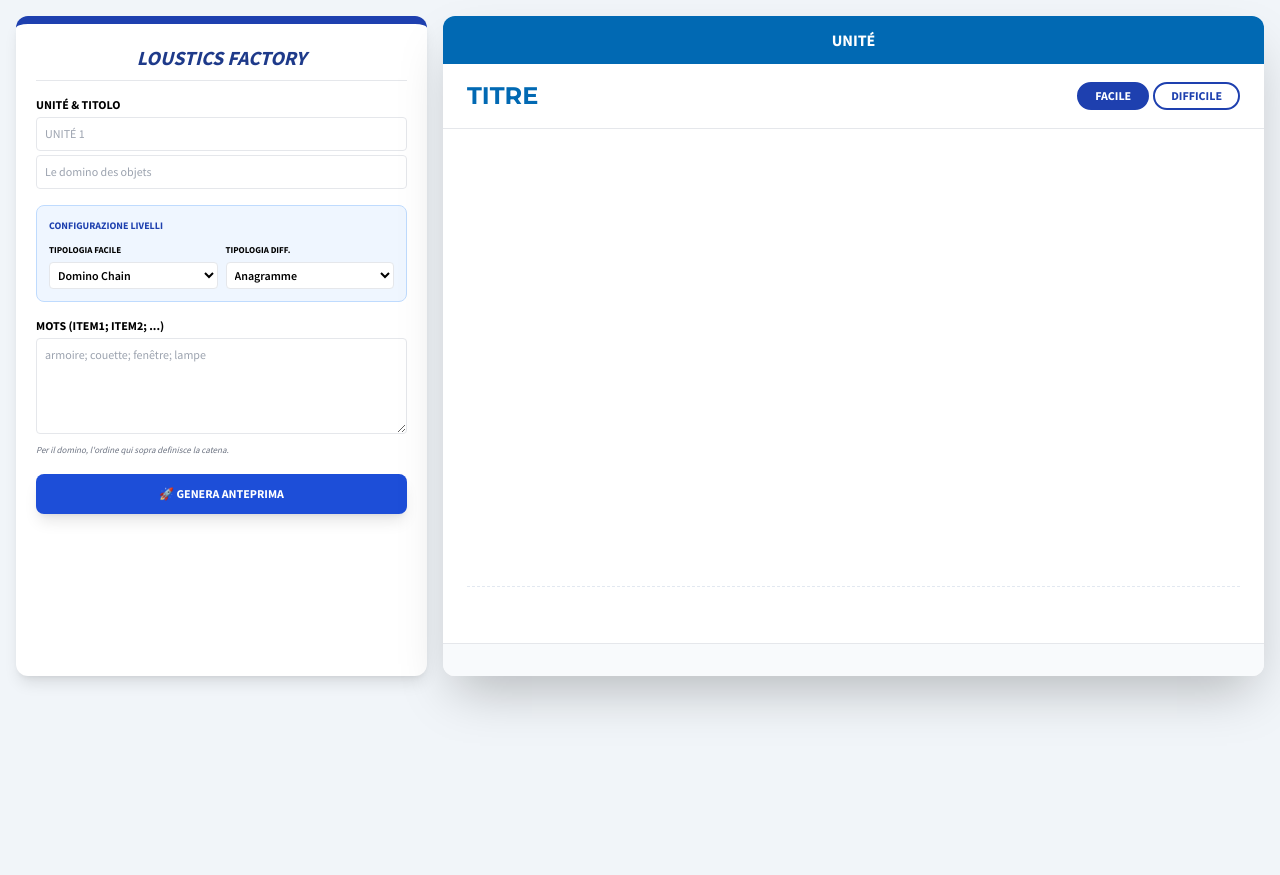
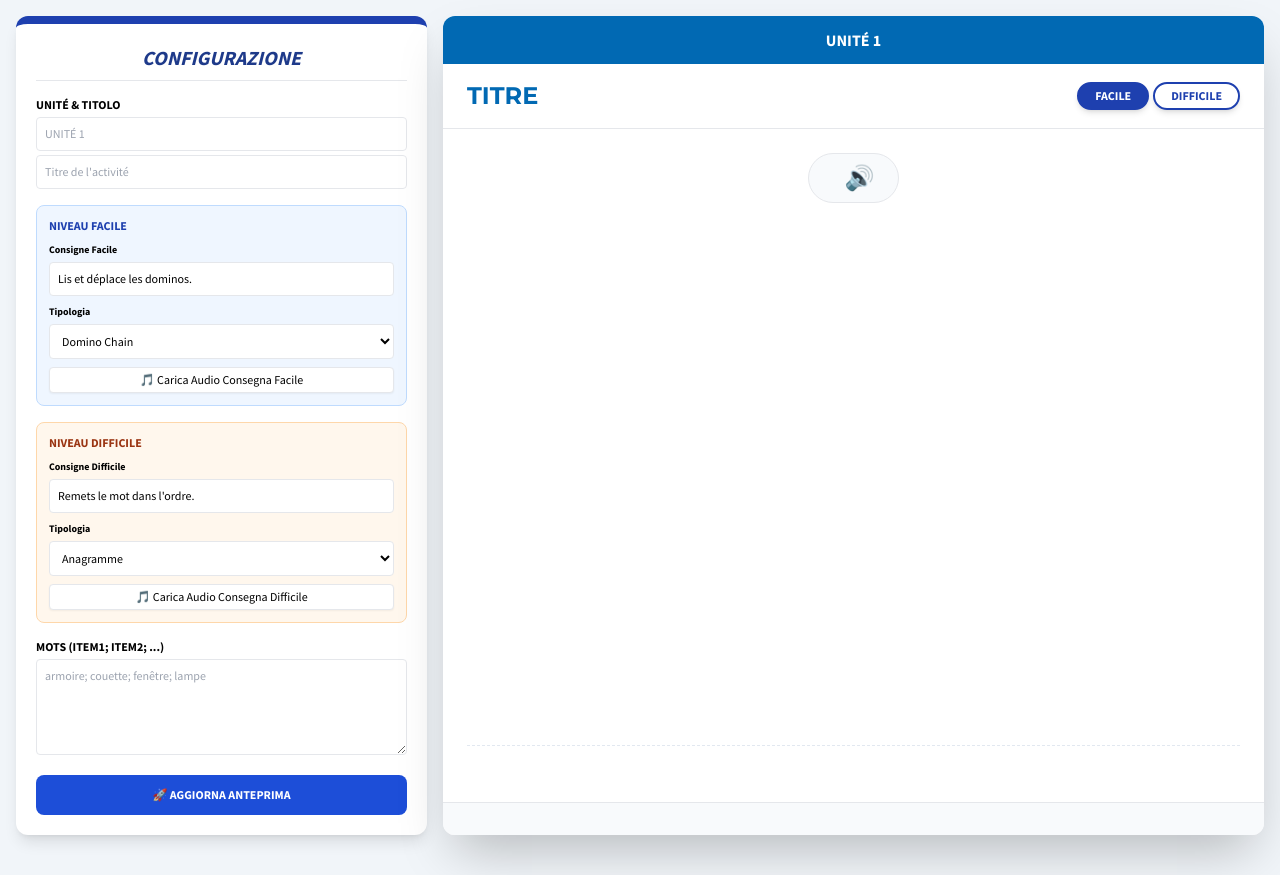
Before and after one commit to pietroputignano/strumento-didattico-ai, a Flask app: page / in a window 1280 px wide. Run offline with Flask 3, Linux system fonts and the light colour scheme; some libraries are stand-ins or nearby versions.

Commit message:
Update index.html

```diff
--- a/templates/index.html
+++ b/templates/index.html
@@ -3,7 +3,7 @@
 <head>
     <meta charset="UTF-8">
     <meta name="viewport" content="width=device-width, initial-scale=1.0">
-    <title>Loustics Studio - Domino Master</title>
+    <title>Loustics Factory - Full Custom</title>
     <script src="https://cdn.tailwindcss.com"></script>
     <script src="https://cdn.jsdelivr.net/npm/sortablejs@1.15.0/Sortable.min.js"></script>
     <script src="https://cdn.jsdelivr.net/npm/canvas-confetti@1.5.1/dist/confetti.browser.min.js"></script>
@@ -17,7 +17,7 @@
         .step-pill.active { background-color: var(--hfle-blue); transform: scale(1.1); }
         .step-pill.completed { background-color: var(--hfle-success); }
         .domino-tile { border: 3px solid var(--hfle-blue); border-radius: 12px; display: flex; background: white; overflow: hidden; height: 85px; width: 190px; cursor: grab; flex-shrink: 0; }
-        .tile-img { width: 50%; background: #fff; display: flex; align-items: center; justify-content: center; border-right: 2px dashed var(--hfle-blue); overflow: hidden; }
+        .tile-img { width: 50%; background: #fff; display: flex; align-items: center; justify-content: center; border-right: 2px dashed var(--hfle-blue); overflow: hidden; position: relative; }
         .tile-img img { max-height: 85%; max-width: 85%; object-fit: contain; }
         .tile-text { width: 50%; display: flex; align-items: center; justify-content: center; font-weight: bold; font-size: 11px; text-align: center; padding: 4px; }
         .drop-target { width: 190px; height: 85px; border: 3px dashed #cbd5e1; border-radius: 12px; display: flex; align-items: center; justify-content: center; color: #cbd5e1; font-weight: bold; }
@@ -28,69 +28,78 @@
 
     <div class="max-w-[1500px] mx-auto flex flex-col lg:flex-row gap-4">
         <div class="lg:w-1/3 bg-white p-5 rounded-xl shadow-lg border-t-8 border-blue-800 overflow-y-auto max-h-[95vh] text-xs">
-            <h2 class="text-xl font-bold text-blue-900 mb-4 uppercase italic border-b pb-2 text-center">Loustics Factory</h2>
+            <h2 class="text-xl font-bold text-blue-900 mb-4 uppercase italic border-b pb-2 text-center">Configurazione</h2>
 
             <div class="space-y-4">
                 <div><p class="font-bold uppercase mb-1">Unité & Titolo</p>
                     <input id="in-unite" type="text" class="w-full p-2 border rounded mb-1" placeholder="UNITÉ 1">
-                    <input id="in-titre" type="text" class="w-full p-2 border rounded" placeholder="Le domino des objets">
+                    <input id="in-titre" type="text" class="w-full p-2 border rounded" placeholder="Titre de l'activité">
                 </div>
 
                 <div class="p-3 bg-blue-50 rounded-lg border border-blue-200 space-y-2">
-                    <p class="font-bold text-blue-800 uppercase text-[10px]">Configurazione Livelli</p>
-                    <div class="flex gap-2">
-                        <div class="flex-1">
-                            <p class="font-bold text-[9px] mb-1">TIPOLOGIA FACILE</p>
-                            <select id="type-f" class="w-full p-1 border rounded bg-white font-semibold">
+                    <p class="font-bold text-blue-800 uppercase">Niveau Facile</p>
+                    <div>
+                        <p class="font-bold text-[10px] mb-1">Consigne Facile</p>
+                        <input id="con-f" type="text" class="w-full p-2 border rounded mb-2" value="Lis et déplace les dominos.">
+                        <p class="font-bold text-[10px] mb-1">Tipologia</p>
+                        <select id="type-f" class="w-full p-2 border rounded bg-white">
                             <option value="domino">Domino Chain</option>
                             <option value="anagramme">Anagramme</option>
-                                <option value="dressing">Dressing Game</option>
                         </select>
+                        <button onclick="pickAud('con-f')" class="mt-2 bg-white border p-1 rounded w-full shadow-sm hover:bg-gray-50">🎵 Carica Audio Consegna Facile</button>
                     </div>
-                        <div class="flex-1">
-                            <p class="font-bold text-[9px] mb-1">TIPOLOGIA DIFF.</p>
-                            <select id="type-d" class="w-full p-1 border rounded bg-white font-semibold">
+                </div>
+
+                <div class="p-3 bg-orange-50 rounded-lg border border-orange-200 space-y-2">
+                    <p class="font-bold text-orange-800 uppercase">Niveau Difficile</p>
+                    <div>
+                        <p class="font-bold text-[10px] mb-1">Consigne Difficile</p>
+                        <input id="con-d" type="text" class="w-full p-2 border rounded mb-2" value="Remets le mot dans l'ordre.">
+                        <p class="font-bold text-[10px] mb-1">Tipologia</p>
+                        <select id="type-d" class="w-full p-2 border rounded bg-white">
                             <option value="anagramme">Anagramme</option>
                             <option value="domino">Domino Chain</option>
-                                <option value="dressing">Dressing Game</option>
                         </select>
-                        </div>
+                        <button onclick="pickAud('con-d')" class="mt-2 bg-white border p-1 rounded w-full shadow-sm hover:bg-gray-50">🎵 Carica Audio Consegna Difficile</button>
                     </div>
                 </div>
 
                 <div>
                     <p class="font-bold uppercase mb-1">Mots (item1; item2; ...)</p>
                     <textarea id="items-list" class="w-full h-24 p-2 border rounded" placeholder="armoire; couette; fenêtre; lampe"></textarea>
-                    <p class="text-[9px] text-gray-500 mt-1 italic">Per il domino, l'ordine qui sopra definisce la catena.</p>
                 </div>
             </div>
-            <button onclick="initGame()" class="w-full mt-4 bg-blue-700 text-white py-3 rounded-lg font-bold shadow-lg">🚀 GENERA ANTEPRIMA</button>
+            <button onclick="initGame()" class="w-full mt-4 bg-blue-700 text-white py-3 rounded-lg font-bold">🚀 AGGIORNA ANTEPRIMA</button>
         </div>
 
-        <div class="lg:w-2/3 bg-white rounded-xl shadow-2xl overflow-hidden flex flex-col min-h-[660px]">
-            <div id="res-unite" class="h-unite-bar">UNITÉ</div>
+        <div class="lg:w-2/3 bg-white rounded-xl shadow-2xl overflow-hidden flex flex-col min-h-[660px] relative">
+            <div id="res-unite" class="h-unite-bar">UNITÉ 1</div>
             <div class="px-6 py-4 flex justify-between items-center border-b">
                 <h1 id="res-titre" class="h-titre text-2xl uppercase">TITRE</h1>
                 <div class="flex gap-1">
-                    <button id="btn-f" onclick="switchLvl('f')" class="px-4 py-1 rounded-full text-xs font-bold border-2 border-blue-800 bg-blue-800 text-white">FACILE</button>
-                    <button id="btn-d" onclick="switchLvl('d')" class="px-4 py-1 rounded-full text-xs font-bold border-2 border-blue-800 text-blue-800">DIFFICILE</button>
+                    <button id="btn-f" onclick="switchLvl('f')" class="px-4 py-1 rounded-full text-xs font-bold border-2 border-blue-800 bg-blue-800 text-white shadow-md">FACILE</button>
+                    <button id="btn-d" onclick="switchLvl('d')" class="px-4 py-1 rounded-full text-xs font-bold border-2 border-blue-800 text-blue-800 shadow-md">DIFFICILE</button>
                 </div>
             </div>
 
             <div class="p-6 flex-grow flex flex-col items-center">
-                <p id="res-consigne" class="italic text-gray-700 font-semibold mb-8"></p>
+                <div class="flex items-center gap-3 mb-8 bg-slate-50 px-6 py-2 rounded-full border">
+                    <p id="res-consigne" class="italic text-gray-700 font-semibold"></p>
+                    <button onclick="playConsigne()" class="text-blue-600 text-2xl hover:scale-125 transition">🔊</button>
+                </div>
                 <div id="main-content" class="w-full flex flex-col items-center gap-8"></div>
                 <div id="pool" class="mt-auto p-4 w-full flex flex-wrap justify-center gap-4 border-t border-dashed border-slate-200"></div>
             </div>
 
-            <div id="nav-step" class="p-4 bg-slate-50 border-t flex justify-center gap-2"></div>
+            <div id="nav-step" class="p-4 bg-slate-50 border-t flex justify-center gap-2 flex-wrap"></div>
         </div>
     </div>
 
     <input type="file" id="imgInp" class="hidden" accept="image/*" onchange="handleImg(event)">
+    <input type="file" id="audInp" class="hidden" accept="audio/*" onchange="handleAud(event)">
 
     <script>
-        let items = [], dbImg = {}, curStep = 0, curLvl = 'f', status = [], activeKey = "";
+        let items = [], dbImg = {}, dbAud = {}, curStep = 0, curLvl = 'f', status = [], activeKey = "";
 
         function initGame() {
             items = document.getElementById('items-list').value.split(';').map(i=>i.trim()).filter(i=>i);
@@ -106,8 +115,9 @@
             const pool = document.getElementById('pool');
             const word = items[idx];
             const type = curLvl === 'f' ? document.getElementById('type-f').value : document.getElementById('type-d').value;
+            const consigne = curLvl === 'f' ? document.getElementById('con-f').value : document.getElementById('con-d').value;
 
-            document.getElementById('res-consigne').innerText = curLvl === 'f' ? "Lis et déplace les dominos." : "Remets les lettres en ordre.";
+            document.getElementById('res-consigne').innerText = consigne;
 
             if(type === 'domino') {
                 stage.innerHTML = `<div class="flex items-center gap-6">
@@ -115,7 +125,6 @@
                     <div class="text-3xl text-blue-300">➜</div><div id="target" class="drop-target">TRASCINA QUI</div>
                 </div>`;
 
-                // LOGICA CORRETTA: La tessera con testo "B" deve ricevere la foto di "A" per incastrarsi con la parola "A"
                 pool.innerHTML = items.map((it, i) => {
                     const imgNeeded = i === 0 ? items[items.length - 1] : items[i - 1];
                     return `<div class="domino-tile shadow-md" data-word="${it}">
@@ -125,17 +134,14 @@
                                     <span class="text-xs">📷</span>
                                     <span class="text-[7px] text-blue-600 font-bold uppercase">Foto ${imgNeeded}</span>
                                 </div>`}
-                        </div>
-                        <div class="tile-text">${it}</div>
-                    </div>`;
+                        </div><div class="tile-text">${it}</div></div>`;
                 }).join('');
-
                 setupSortable('dom', word);
             }
             else if(type === 'anagramme') {
                 const shuffled = word.split('').sort(()=>Math.random()-0.5);
                 stage.innerHTML = `<div class="flex flex-col items-center gap-6">
-                    <div class="w-32 h-32 border-2 border-blue-900 rounded-lg overflow-hidden bg-white" onclick="pickImg('${word}')">
+                    <div class="w-32 h-32 border-2 border-blue-900 rounded-lg overflow-hidden bg-white shadow-md" onclick="pickImg('${word}')">
                         ${dbImg[word]?`<img src="${dbImg[word]}" class="h-full w-full object-contain">`:'📷'}</div>
                     <div id="target" class="flex gap-1 min-h-[50px] min-w-[240px] border-b-2 border-blue-200 items-end pb-1"></div>
                 </div>`;
@@ -147,15 +153,14 @@
         function setupSortable(mode, targetWord) {
             const pool = document.getElementById('pool');
             const target = document.getElementById('target');
-            new Sortable(pool, { group: 'game', sort: false, animation: 150 });
+            new Sortable(pool, { group: 'game', sort: false });
             new Sortable(target, {
                 group: 'game',
-                animation: 150,
                 onAdd: (e) => {
                     if(mode === 'dom') {
                         const nextItem = items[curStep + 1] || items[0];
                         if(e.item.getAttribute('data-word') === nextItem) validate(true);
-                        else { alert("Riprova! Devi trovare la tessera con l'immagine di: " + targetWord); e.item.remove(); }
+                        else { alert("Riprova!"); e.item.remove(); }
                     } else {
                         const current = Array.from(target.children).map(el=>el.getAttribute('data-letter')).join('');
                         if(current === targetWord) validate(true);
@@ -182,7 +187,19 @@
         }
 
         function pickImg(k) { activeKey = k; document.getElementById('imgInp').click(); }
+        function pickAud(k) { activeKey = k; document.getElementById('audInp').click(); }
         function handleImg(e) { const r = new FileReader(); r.onload=(ev)=>{dbImg[activeKey]=ev.target.result; loadStep(curStep);}; r.readAsDataURL(e.target.files[0]); }
+        function handleAud(e) { const r = new FileReader(); r.onload=(ev)=>{dbAud[activeKey]=ev.target.result; alert("Audio MP3 salvato!");}; r.readAsDataURL(e.target.files[0]); }
+        function playConsigne() {
+            const key = curLvl === 'f' ? 'con-f' : 'con-d';
+            if(dbAud[key]) {
+                const a = new Audio(dbAud[key]);
+                a.play().catch(e => console.error(e));
+            } else {
+                const m=new SpeechSynthesisUtterance(document.getElementById(key).value);
+                m.lang='fr-FR'; window.speechSynthesis.speak(m);
+            }
+        }
     </script>
 </body>
 </html>
```
Lines whose indentation alone changed are shown as unchanged.
